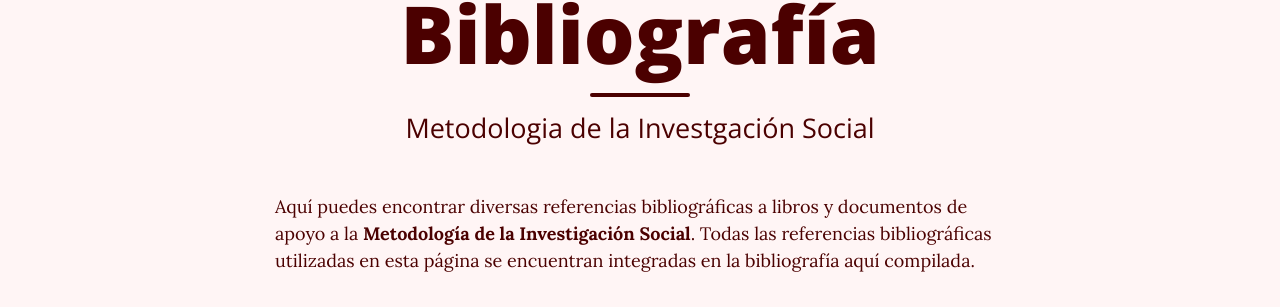
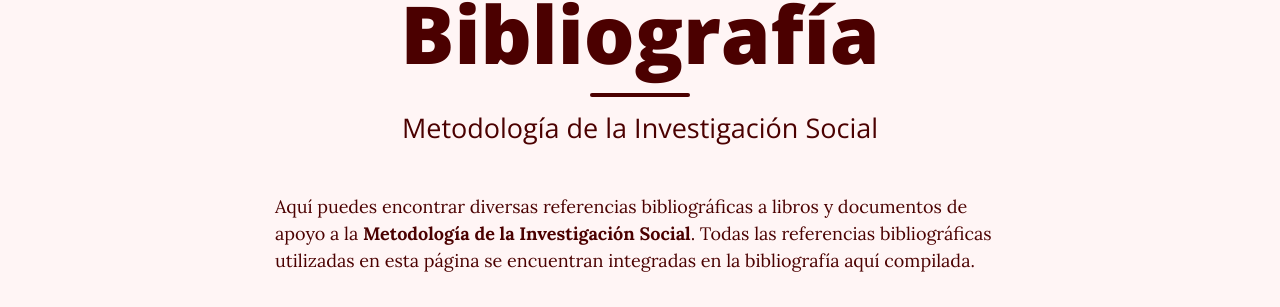
Before and after one commit to rosariorogel/metodologia, a Jekyll site: the page built from _pages/bibliography.md, in a window 1280 px wide and 1005 px high. Shown: the part 141-448 px from the top of the window. Built offline with Jekyll 4.4.1, drawn with Linux system fonts in a browser that asks for light colours; nearby versions of some CDN libraries.

Commit message:
Update bibliography.md

```diff
--- a/_pages/bibliography.md
+++ b/_pages/bibliography.md
@@ -1,7 +1,7 @@
 ---
 layout: page
 title: Bibliografía
-subtitle: Metodologia de la Investgación Social
+subtitle: Metodología de la Investigación Social
 permalink: bibliography
 ---
 
```
